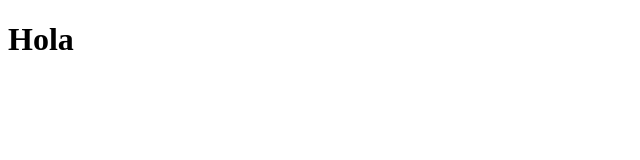
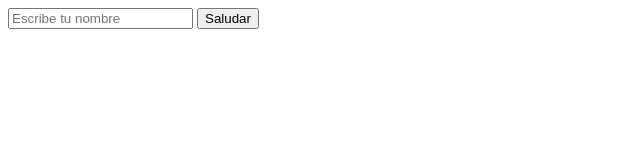
Before and after one commit to CarlosSejasPareja/BOT, a plain HTML site: page index.html in a window 1280 px wide. Shown: the whole page, without its empty margins (0-640 px from the left). Drawn offline with Linux system fonts and the light colour scheme.

Commit message:
saludo por nombre

```diff
--- a/index.html
+++ b/index.html
@@ -2,8 +2,16 @@
 <html>
 <head>
     <title>BOT</title>
+
+
 </head>
 <body>
-    <h1>Hola</h1>
+    <form>
+        <input type="text" id="nombre" placeholder="Escribe tu nombre">
+        <button type="button" onclick="mostrarSaludo()">Saludar</button>
+
+    </form>
+    <div id="saludo"></div>
+    <script src="saludar.js"></script>
 </body>
 </html>
--- /dev/null
+++ b/saludar.js
@@ -0,0 +1,5 @@
+function mostrarSaludo() {
+    var nombre = document.getElementById("nombre").value;
+    var saludo = "Hola, " + nombre ;
+    document.getElementById("saludo").textContent = saludo;
+}
```
